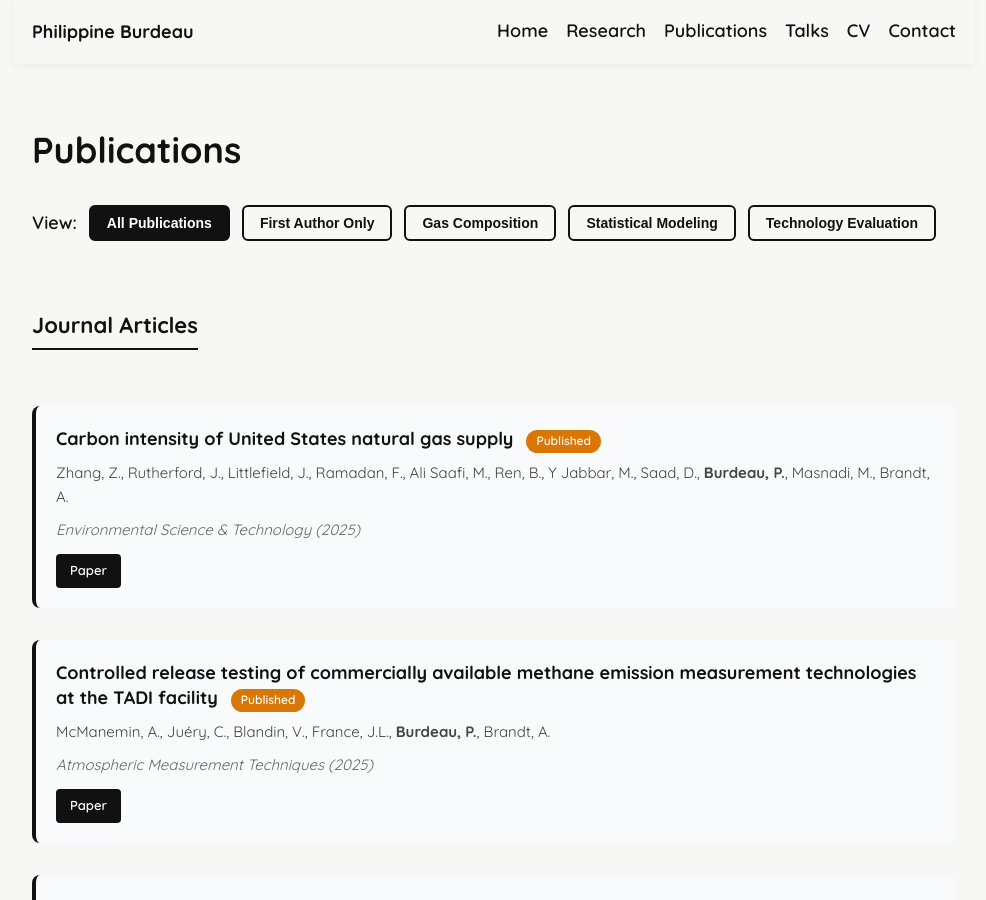
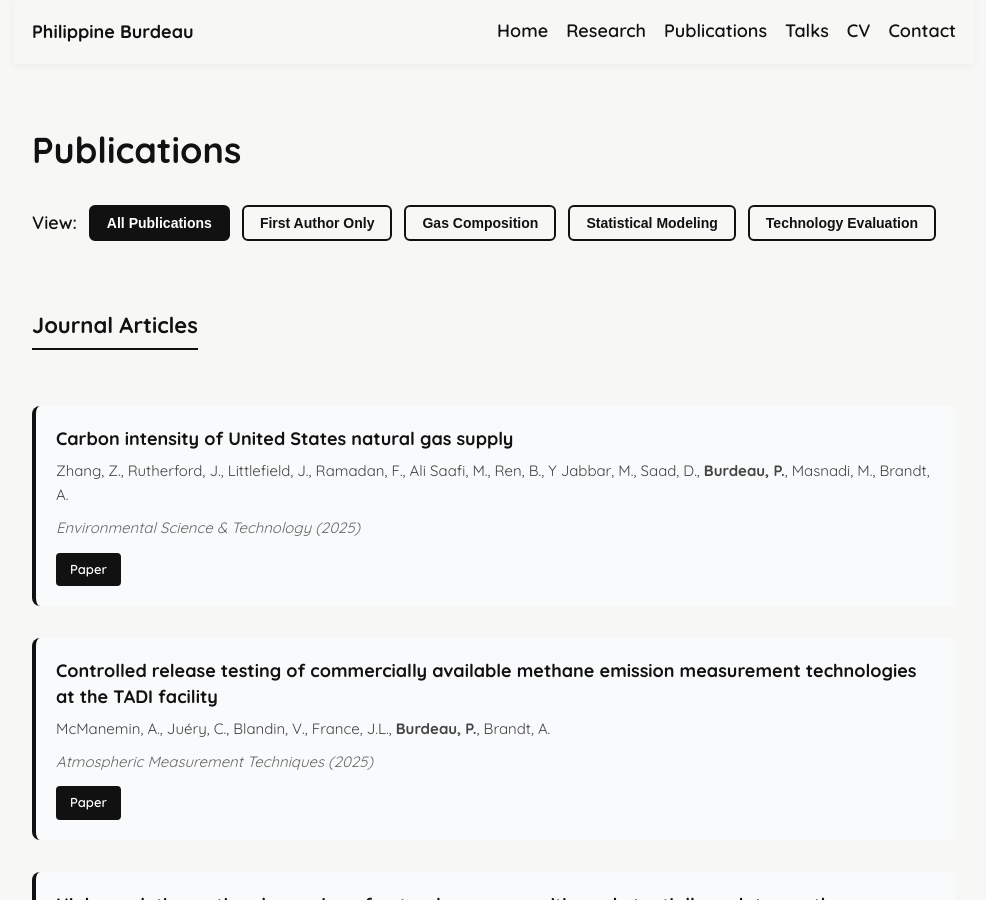
Before and after one commit to pburdeau/pburdeau.github.io, a Jekyll site: the page built from publications.md, in a window 1280 px wide and 900 px high. Shown: the whole window, without its empty margins (146-1132 px from the left). Built offline with Jekyll 4.4.1, drawn with Linux system fonts in a browser that asks for light colours.

Commit message:
Remove 'Published' status from publication entries
Removed 'Published' status from multiple publication entries.

```diff
--- a/publications.md
+++ b/publications.md
@@ -163,7 +163,6 @@ permalink: /publications/
     <div class="publication" data-author-type="coauthor" data-project="other">
         <div class="pub-title">
             Carbon intensity of United States natural gas supply
-            <span class="pub-status">Published</span>
         </div>
         <div class="pub-authors">
             Zhang, Z., Rutherford, J., Littlefield, J., Ramadan, F., Ali Saafi, M., Ren, B., Y Jabbar, M., Saad, D., <strong>Burdeau, P.</strong>, Masnadi, M., Brandt, A.
@@ -179,7 +178,6 @@ permalink: /publications/
     <div class="publication" data-author-type="coauthor" data-project="technology-evaluation">
         <div class="pub-title">
             Controlled release testing of commercially available methane emission measurement technologies at the TADI facility
-            <span class="pub-status">Published</span>
         </div>
         <div class="pub-authors">
             McManemin, A., Juéry, C., Blandin, V., France, J.L., <strong>Burdeau, P.</strong>, Brandt, A.
@@ -195,7 +193,6 @@ permalink: /publications/
     <div class="publication" data-author-type="first" data-project="gas-composition">
         <div class="pub-title">
             High-resolution national mapping of natural gas composition substantially updates methane leakage impacts
-            <span class="pub-status accepted">Published</span>
         </div>
         <div class="pub-authors">
             <strong>Burdeau, P.</strong>, Sherwin, E., Berman, E., Biraud, S., Brandt, A.
```
